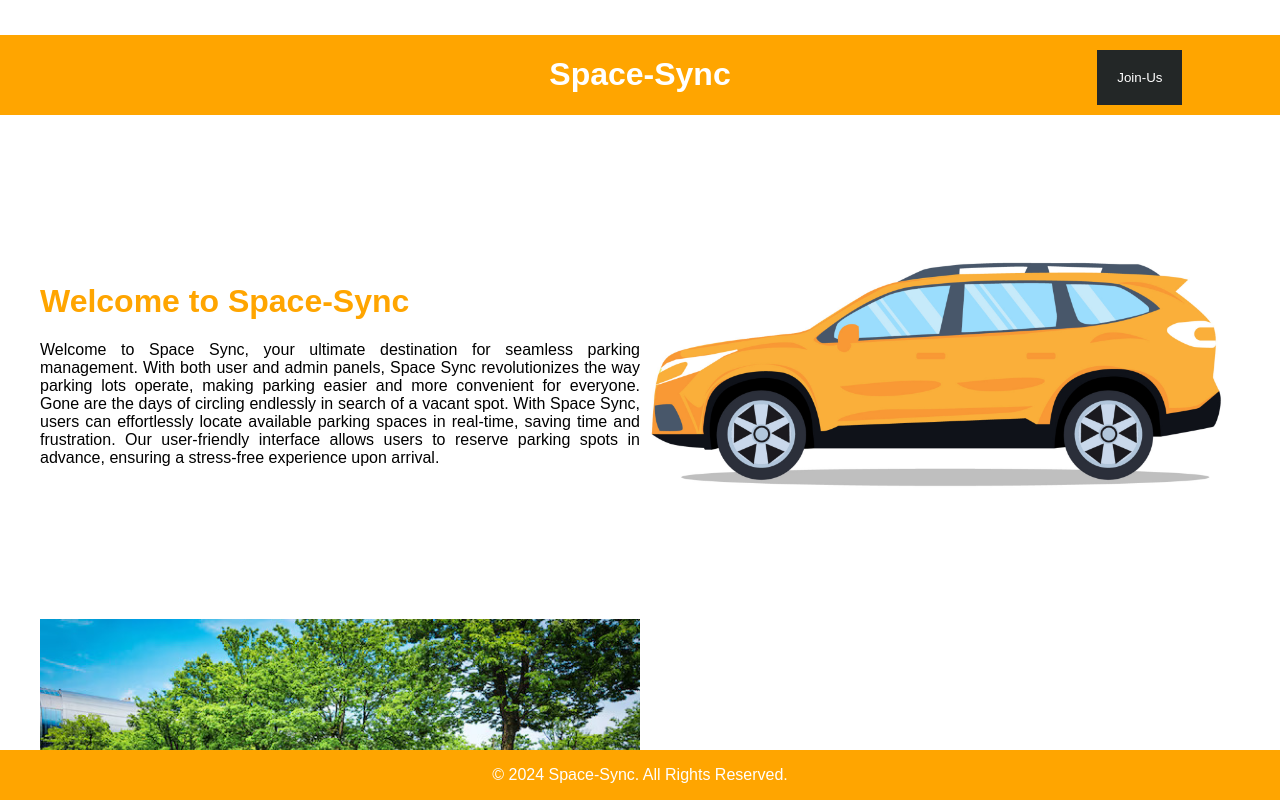
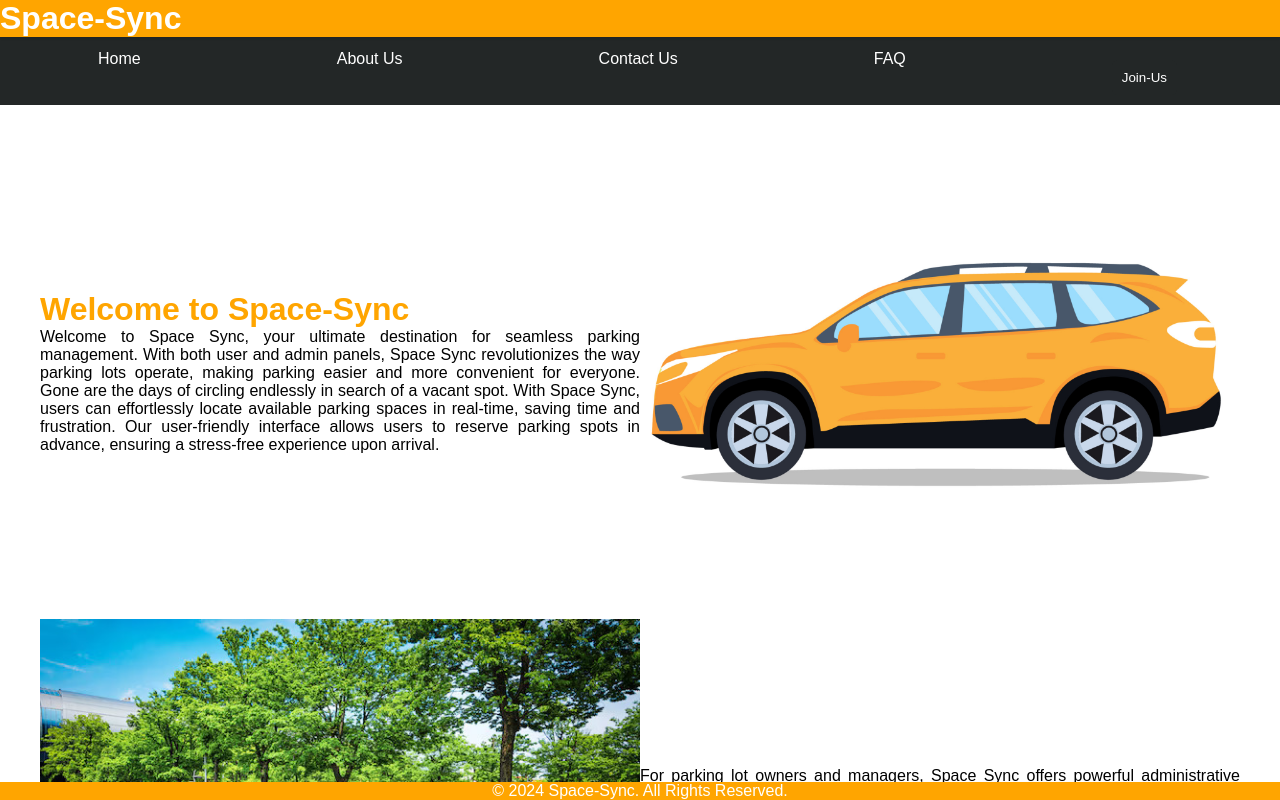
Before and after one commit to kanchan-kharkwal/Parking_Management_System, a React (Create React App) app in the folder frontend/: page / in a window 1280 px wide. Shown: the top 800 px of the page. Built offline with nearby package versions, Linux system fonts and the light colour scheme.

Commit message:
Add files via upload
Signed-off-by: Kanchan Kharkwal <159950316+kanchan-kharkwal@users.noreply.github.com>

```diff
--- a/frontend/src/App.css
+++ b/frontend/src/App.css
@@ -1,4 +1,23 @@
 /* src/App.css */
+body {
+  display: flex;
+  flex-direction: column;
+  min-height: 100vh;
+  font-family: Arial, sans-serif;
+}
+
+#root {
+  display: flex;
+  flex-direction: column;
+  flex: 1;
+}
+
+.App {
+  display: flex;
+  flex-direction: column;
+  flex:1;
+}
+
 .app-content {
   padding-top: 20px;
   padding-bottom: 60px;
--- a/frontend/src/App.js
+++ b/frontend/src/App.js
@@ -1,20 +1,25 @@
 // src/App.js
 import React from 'react';
-import { BrowserRouter as Router, Route, Routes } from 'react-router-dom';
+import { BrowserRouter as Router, Route,  Routes } from 'react-router-dom';
 import Header from './components/common/Header';
 import Footer from './components/common/Footer';
 import Navbar from './components/common/Navbar';
 import Home from './components/pages/Home';
 import About from './components/pages/About';
 import Contact from './components/pages/Contact';
-import Dashboard from './components/pages/JoinUs';
+import JoinUs from './components/pages/JoinUs';
 import Auth from './components/pages/Auth';
 import AdminLogin from './components/admin/AdminLogin';
 import AdminSignUp from './components/admin/AdminSignUp';
 import UserLogin from './components/user/UserLogin';
 import UserSignUp from './components/user/UserSignUp';
 import UserDashboard from './components/user/UserDashboard';
+import AdminDashboard from './components/admin/AdminDashboard';
+import ManageUsers from './components/admin/ManageUsers';
+
 import './App.css';
+import FAQ from './components/pages/FAQ';
+
 
 function App() {
   return (
@@ -26,7 +31,8 @@ function App() {
           <Route path="/" element={<Home />} />
           <Route path="/about" element={<About />} />
           <Route path="/contact" element={<Contact />} />
-          <Route path="/dashboard" element={<Dashboard />} />
+          <Route path="/faq" element={<FAQ />} />
+          <Route path="/joinus" element={<JoinUs />} />
           <Route path="/admin-auth" element={<Auth />} />
           <Route path="/user-auth" element={<Auth />} />
           <Route path="/admin-login" element={<AdminLogin />} />
@@ -34,6 +40,8 @@ function App() {
           <Route path="/user-login" element={<UserLogin />} />
           <Route path="/user-signup" element={<UserSignUp />} />
           <Route path="/user-dashboard" element={<UserDashboard />} />
+          <Route path='/admin-dashboard' element={<AdminDashboard />} />
+          <Route path="/manage-users" element={<ManageUsers />} />
         </Routes>
         </div>
         <Footer />
```
